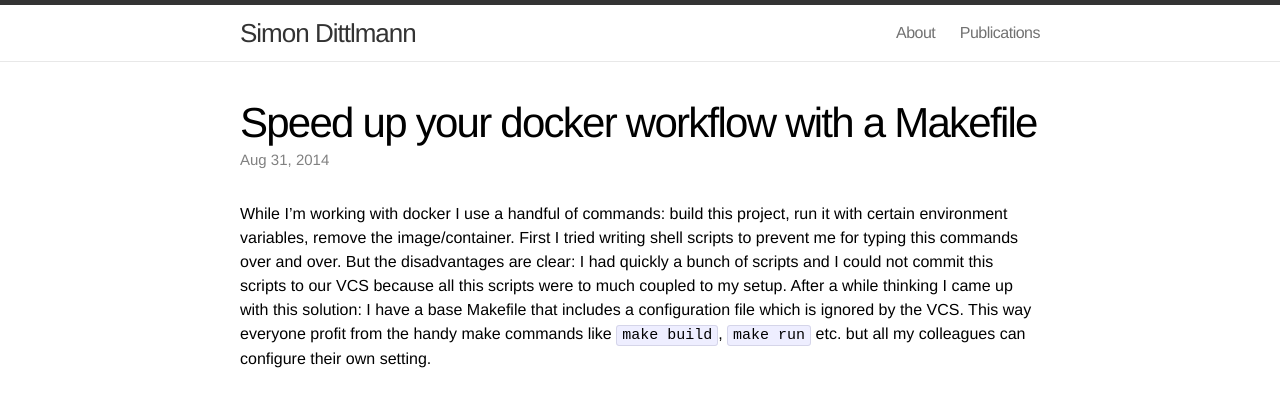
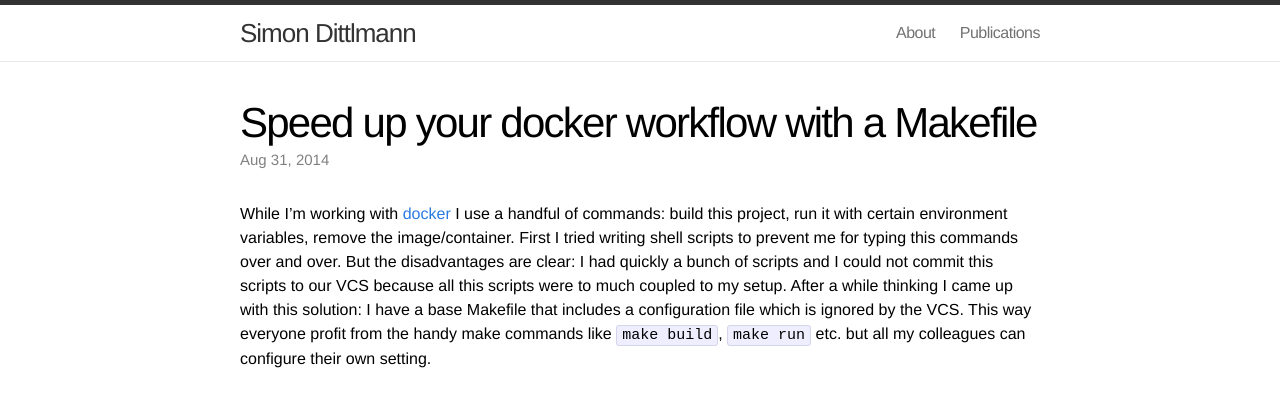
Before and after one commit to Pindar/pindar.github.io, a Jekyll site: the page built from _posts/2014-08-31-speed-up-your-docker-workflow-with-a-makefile.markdown, in a window 1280 px wide. Shown: the top 394 px of the page. Built offline with Jekyll 4.4.1, drawn with Linux system fonts in a browser that asks for light colours; comment, search, counter and statistics services are not loaded; part of the change alters nothing that is shown.

```diff
--- a/_posts/2014-08-31-speed-up-your-docker-workflow-with-a-makefile.markdown
+++ b/_posts/2014-08-31-speed-up-your-docker-workflow-with-a-makefile.markdown
@@ -6,7 +6,7 @@ categories: docker development tools
 comments: true
 ---
 
-While I'm working with docker I use a handful of commands: build this project, run it with certain environment variables, remove the image/container. First I tried writing shell scripts to prevent me for typing this commands over and over. But the disadvantages are clear: I had quickly a bunch of scripts and I could not commit this scripts to our VCS because all this scripts were to much coupled to my setup.
+While I'm working with [docker][dockerio] I use a handful of commands: build this project, run it with certain environment variables, remove the image/container. First I tried writing shell scripts to prevent me for typing this commands over and over. But the disadvantages are clear: I had quickly a bunch of scripts and I could not commit this scripts to our VCS because all this scripts were to much coupled to my setup.
 After a while thinking I came up with this solution: I have a base Makefile that includes a configuration file which is ignored by the VCS. This way everyone profit from the handy make commands like `make build`, `make run` etc. but all my colleagues can configure their own setting.
 
 Here the Makefile template (thanks to [@blang][blang] for the initial template)
@@ -62,3 +62,4 @@ ENV = \
 {% endhighlight %}
 
 [blang]: https://github.com/blang
+[dockerio]: https://www.docker.com
```
